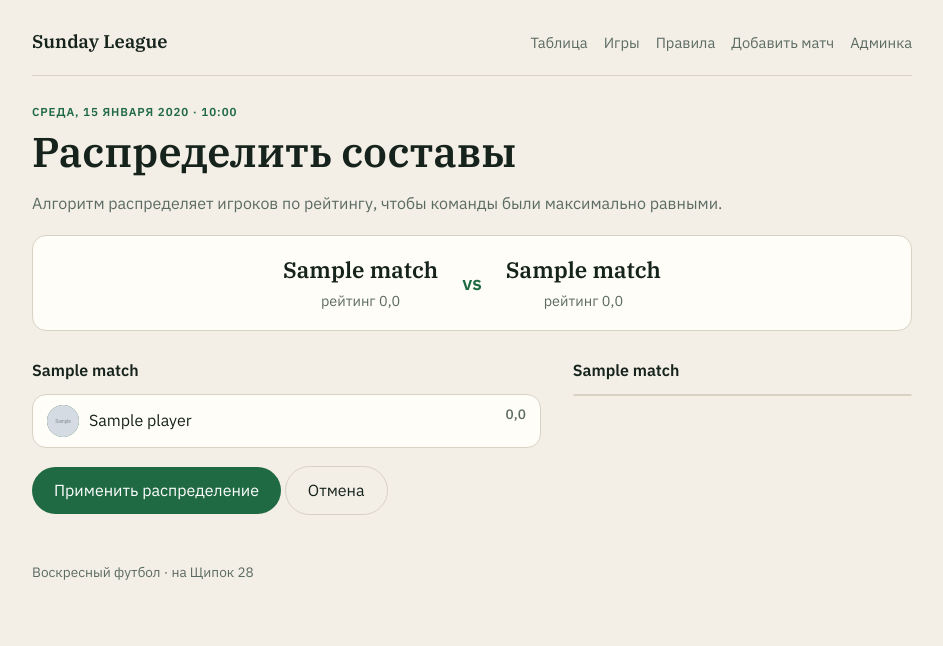
After one commit to Alexmerck/sundayfootball, a Django app: page /matches/1/balance/ in a window 1280 px wide. The commit adds this page. Shown: the top 646 px of the page, without its empty margins (168-1111 px from the left). Run offline with Django 5.2, Linux system fonts and the light colour scheme; a user stored in the database is signed in; tables that the repository leaves empty hold one stand-in row (values such as "Sample post"); grey boxes marked "Sample" are stand-in pictures.

Commit message:
feat: auto-balance teams for upcoming matches
- Add balance_appearances service with snake-draft algorithm

- Add match_balance view with preview and apply

- Add balance button on match detail for staff

- Show team ratings in preview

```diff
--- /dev/null
+++ b/league/services.py
@@ -0,0 +1,59 @@
+from .models import Appearance
+
+
+def _player_rating(totals: dict) -> float:
+    """Оценка игрока на основе карьерной статистики."""
+    return (
+        (totals.get("goals") or 0) * 1.0
+        + (totals.get("assists") or 0) * 0.7
+        + (totals.get("saves") or 0) * 0.4
+        + (totals.get("win_rate") or 0) * 0.05
+    )
+
+
+def balance_appearances(appearances):
+    """
+    Распределяет заявку на две равные команды методом snake-draft.
+
+    Принимает queryset или список Appearance со стороной SIDE_SQUAD.
+    Возвращает словарь:
+        {
+            "team_a": [(appearance, rating), ...],
+            "team_b": [(appearance, rating), ...],
+            "team_a_rating": float,
+            "team_b_rating": float,
+        }
+    """
+    items = []
+    for app in appearances:
+        if app.side != Appearance.SIDE_SQUAD:
+            continue
+        totals = app.player.career_totals()
+        rating = _player_rating(totals)
+        items.append((app, rating, totals))
+
+    # Сортировка по убыванию рейтинга
+    items.sort(key=lambda x: x[1], reverse=True)
+
+    team_a, team_b = [], []
+    a_rating, b_rating = 0.0, 0.0
+
+    for index, (app, rating, _totals) in enumerate(items):
+        # Змейка: 0-A, 1-B, 2-B, 3-A, 4-A, 5-B, 6-B, 7-A...
+        snake_group = index // 2
+        in_a = (snake_group % 2 == 0 and index % 2 == 0) or (
+            snake_group % 2 == 1 and index % 2 == 1
+        )
+        if in_a:
+            team_a.append((app, rating))
+            a_rating += rating
+        else:
+            team_b.append((app, rating))
+            b_rating += rating
+
+    return {
+        "team_a": team_a,
+        "team_b": team_b,
+        "team_a_rating": round(a_rating, 1),
+        "team_b_rating": round(b_rating, 1),
+    }
--- a/league/urls.py
+++ b/league/urls.py
@@ -8,6 +8,7 @@ urlpatterns = [
     path("dates/", views.match_list, name="match-list"),
     path("rules/", views.rules, name="rules"),
     path("matches/new/", views.match_create, name="match-create"),
+    path("matches/<int:pk>/balance/", views.match_balance, name="match-balance"),
     path("matches/<int:pk>/", views.match_detail, name="match-detail"),
     path("players/<int:pk>/", views.player_detail, name="player-detail"),
 ]
--- a/league/views.py
+++ b/league/views.py
@@ -6,6 +6,7 @@ from django.views.decorators.http import require_http_methods
 
 from .forms import MatchMetaForm, player_line_forms
 from .models import Appearance, Match, Player
+from .services import balance_appearances
 
 
 def _leaderboard():
@@ -146,3 +147,40 @@ def match_create(request):
         "league/match_form.html",
         {"meta": meta, "lines": lines, "error": error},
     )
+
+
+@staff_member_required
+@require_http_methods(["GET", "POST"])
+def match_balance(request, pk):
+    match = get_object_or_404(
+        Match.objects.prefetch_related("appearances__player"), pk=pk
+    )
+
+    if not match.is_announced:
+        return redirect(match)
+
+    squad = match.appearances.filter(side=Appearance.SIDE_SQUAD).select_related(
+        "player"
+    )
+    if not squad.exists():
+        return render(
+            request,
+            "league/match_balance.html",
+            {"match": match, "error": "В заявке пока никого нет."},
+        )
+
+    balanced = balance_appearances(squad)
+
+    if request.method == "POST":
+        team_a_ids = {app.pk for app, _ in balanced["team_a"]}
+        team_b_ids = {app.pk for app, _ in balanced["team_b"]}
+
+        Appearance.objects.filter(pk__in=team_a_ids).update(side=Appearance.SIDE_A)
+        Appearance.objects.filter(pk__in=team_b_ids).update(side=Appearance.SIDE_B)
+        return redirect(match)
+
+    return render(
+        request,
+        "league/match_balance.html",
+        {"match": match, "balanced": balanced},
+    )
--- a/static/league/app.css
+++ b/static/league/app.css
@@ -246,6 +246,50 @@ label { display: flex; flex-direction: column; gap: 6px; font-size: 0.82rem; col
 .result-loss { color: #9b2c2c; }
 .result-draw { color: var(--muted); }
 
+.balance-summary {
+  display: flex;
+  align-items: center;
+  justify-content: center;
+  gap: 24px;
+  background: var(--card);
+  border: 1px solid var(--line);
+  border-radius: 14px;
+  padding: 18px 24px;
+  margin: 20px 0 28px;
+  text-align: center;
+}
+.balance-summary div {
+  display: flex;
+  flex-direction: column;
+  gap: 4px;
+}
+.balance-summary strong {
+  font-family: "IBM Plex Serif", serif;
+  font-size: 1.4rem;
+}
+.balance-summary span {
+  color: var(--muted);
+  font-size: 0.9rem;
+}
+.balance-summary .vs {
+  font-size: 1.2rem;
+  color: var(--pitch);
+  font-weight: 600;
+}
+.rating {
+  color: var(--muted);
+  font-size: 0.85rem;
+  font-weight: 500;
+}
+.btn-secondary {
+  background: transparent;
+  color: var(--ink);
+  border: 1px solid var(--line);
+  text-decoration: none;
+  display: inline-block;
+  text-align: center;
+}
+
 @media (max-width: 720px) {
   .grid, .meta { grid-template-columns: 1fr; }
   .top { flex-direction: column; }
--- /dev/null
+++ b/templates/league/match_balance.html
@@ -0,0 +1,62 @@
+{% extends "base.html" %}
+{% block title %}Распределение команд · {{ match.played_on|date:"d.m.Y" }}{% endblock %}
+{% block content %}
+<p class="eyebrow">{{ match.played_on|date:"l, j E Y" }} · {{ match.starts_at|time:"H:i" }}</p>
+<h1>Распределить составы</h1>
+
+{% if error %}
+  <p class="lede error">{{ error }}</p>
+  <p><a href="{{ match.get_absolute_url }}">← Назад к матчу</a></p>
+{% else %}
+  <p class="lede">Алгоритм распределяет игроков по рейтингу, чтобы команды были максимально равными.</p>
+
+  <div class="balance-summary">
+    <div>
+      <strong>{{ match.team_a_name }}</strong>
+      <span>рейтинг {{ balanced.team_a_rating }}</span>
+    </div>
+    <div class="vs">vs</div>
+    <div>
+      <strong>{{ match.team_b_name }}</strong>
+      <span>рейтинг {{ balanced.team_b_rating }}</span>
+    </div>
+  </div>
+
+  <div class="grid">
+    <section>
+      <h2>{{ match.team_a_name }}</h2>
+      <ul class="roster">
+        {% for app, rating in balanced.team_a %}
+          <li>
+            <a class="person" href="{{ app.player.get_absolute_url }}">
+              {% include "league/_avatar.html" with player=app.player size="sm" %}
+              {{ app.player.name }}
+            </a>
+            <span class="rating">{{ rating|floatformat:1 }}</span>
+          </li>
+        {% endfor %}
+      </ul>
+    </section>
+    <section>
+      <h2>{{ match.team_b_name }}</h2>
+      <ul class="roster">
+        {% for app, rating in balanced.team_b %}
+          <li>
+            <a class="person" href="{{ app.player.get_absolute_url }}">
+              {% include "league/_avatar.html" with player=app.player size="sm" %}
+              {{ app.player.name }}
+            </a>
+            <span class="rating">{{ rating|floatformat:1 }}</span>
+          </li>
+        {% endfor %}
+      </ul>
+    </section>
+  </div>
+
+  <form method="post" action="{% url 'match-balance' match.pk %}">
+    {% csrf_token %}
+    <button type="submit" class="btn">Применить распределение</button>
+    <a class="btn btn-secondary" href="{{ match.get_absolute_url }}">Отмена</a>
+  </form>
+{% endif %}
+{% endblock %}
--- a/templates/league/match_detail.html
+++ b/templates/league/match_detail.html
@@ -15,6 +15,12 @@
 </div>
 {% if match.notes %}<p class="lede">{{ match.notes }}</p>{% endif %}
 
+{% if user.is_staff and match.is_announced and match.unassigned %}
+  <p class="lede">
+    <a class="btn" href="{% url 'match-balance' match.pk %}">⚖️ Распределить по силе</a>
+  </p>
+{% endif %}
+
 <div class="grid">
   {% include "league/_roster.html" with title=match.team_a_name appearances=match.team_a %}
   {% include "league/_roster.html" with title=match.team_b_name appearances=match.team_b %}
```
